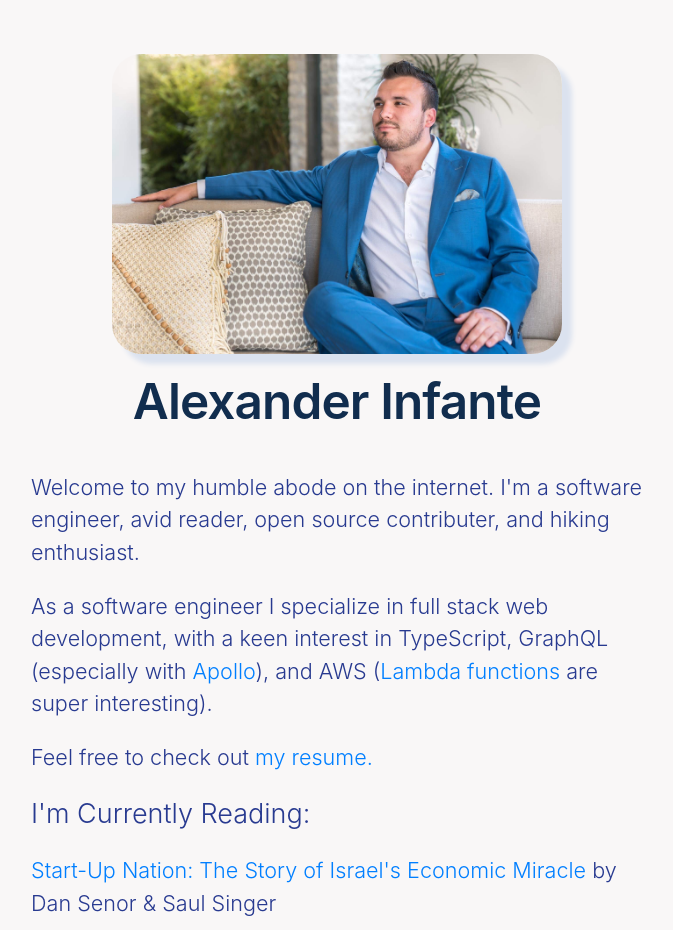
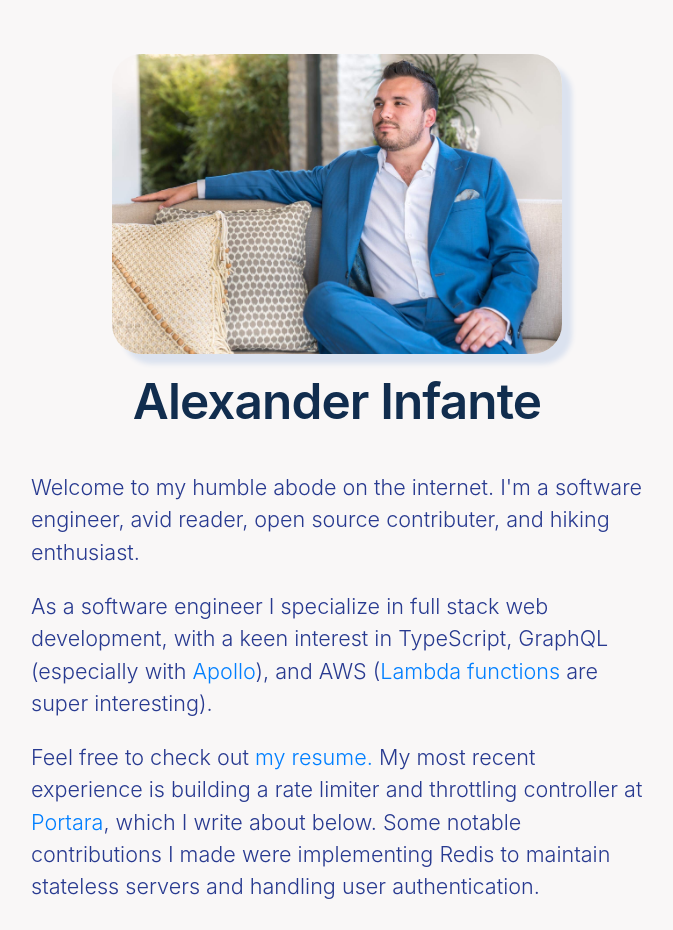
Before and after one commit to Alexander-Infante/Personal-Website-Nextjs, a Next.js app: page / in a window 1280 px wide. Shown: the top 930 px of the page, without its empty margins (303-976 px from the left). Built offline with nearby package versions, Linux system fonts and the light colour scheme.

Commit message:
Adding brief write up about my experience at Portara and adding the link to Portara.io

```diff
--- a/pages/index.js
+++ b/pages/index.js
@@ -50,7 +50,17 @@ export default function Home({ allPostsData }) {
           href="https://drive.google.com/file/d/1bX3rUIAH3pkyviJnqP1vuQ800eLdYp2w/view?usp=sharing"
           >
           my resume.
+          </a> {' '}
+          My most recent experience is building a rate limiter and throttling controller at
+          {' '}
+          <a
+          target="_blank"
+          rel="noopener noreferrer"
+          href="https://www.portara.io/"
+          >
+          Portara
           </a>
+          , which I write about below. Some notable contributions I made were implementing Redis to maintain stateless servers and handling user authentication.
         </p>
         <p className={utilStyles.headingLg}>
           I'm Currently Reading:
```
